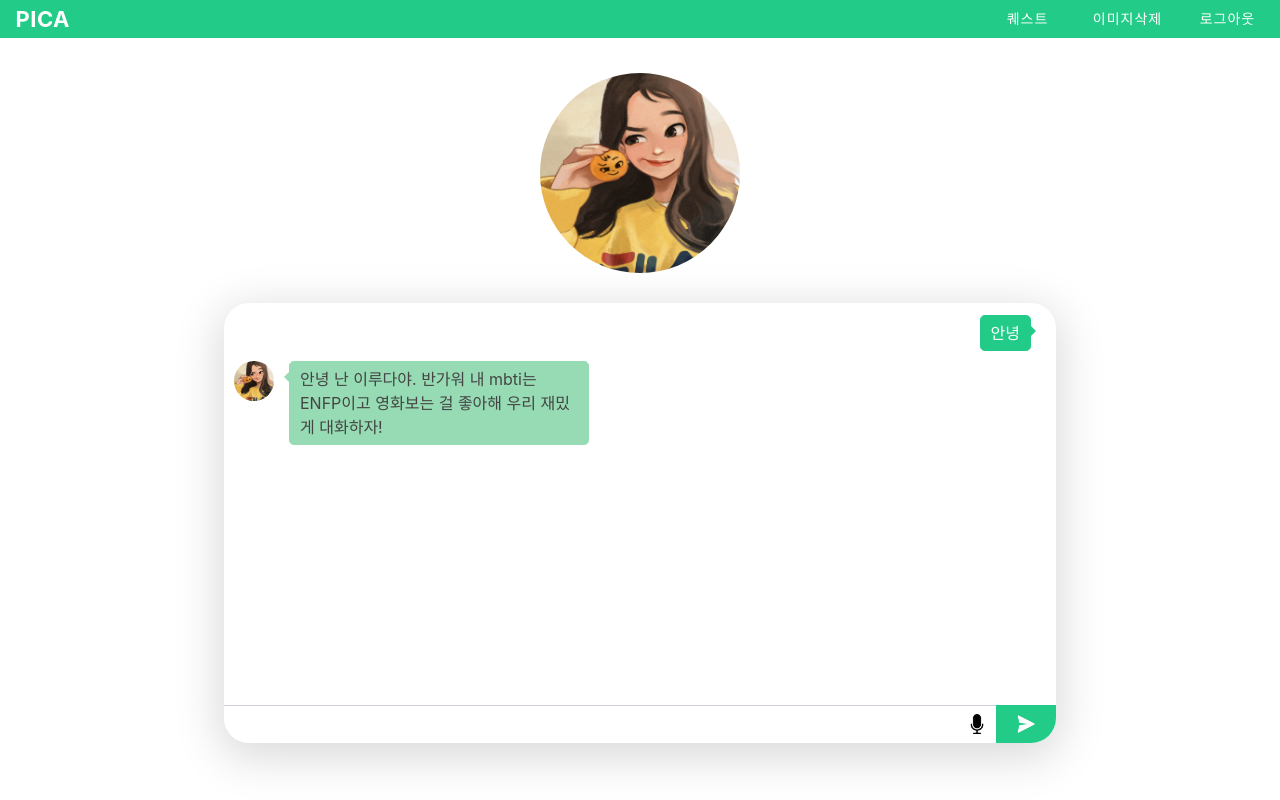
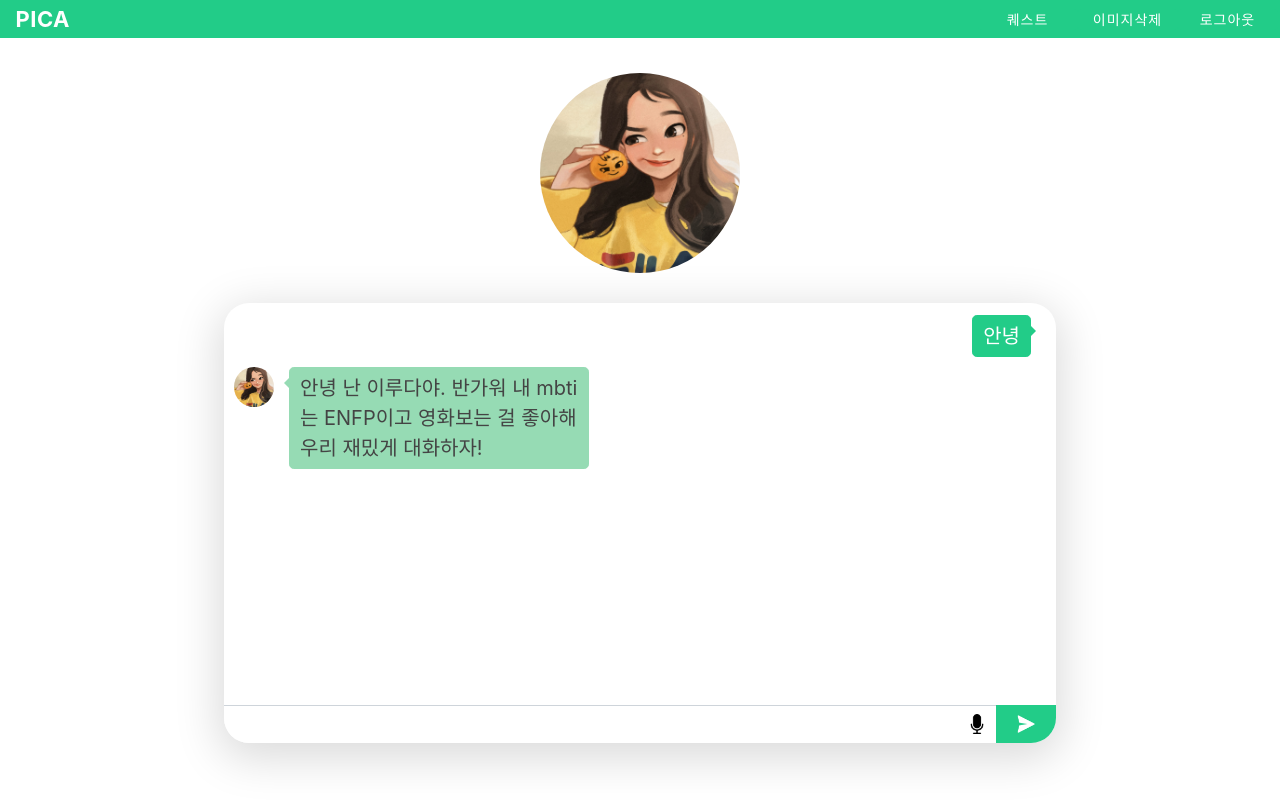
Before and after one commit to last-project-rookies/PICA, a Flask app: template PICA_WEB/templates/pages/chatbot.html in a window 1280 px wide. Run offline with Flask 3, Linux system fonts and the light colour scheme; the template is opened without the code that fills it, so the values that code supplies are empty; parts of the project's set-up code (start-up, migrations or seed data) failed here and were passed over; some libraries are stand-ins or nearby versions; some web fonts are replaced.

Commit message:
feat: 폰트 적용

```diff
--- a/PICA_WEB/static/assets/css/style.css
+++ b/PICA_WEB/static/assets/css/style.css
@@ -30,7 +30,7 @@ h3,
 h4,
 h5,
 h6 {
-  font-family: "Raleway", sans-serif;
+  font-family: 'Pretendard Variable', -apple-system, BlinkMacSystemFont, system-ui, Roboto, 'Helvetica Neue', 'Segoe UI', 'Apple SD Gothic Neo', 'Noto Sans KR', 'Malgun Gothic', sans-serif;
 }
 
 /*--------------------------------------------------------------
@@ -132,7 +132,7 @@ h6 {
   align-items: center;
   justify-content: space-between;
   padding: 10px 0 10px 30px;
-  font-family: "Raleway", sans-serif;
+  font-family: "font-family: 'Pretendard Variable', -apple-system, BlinkMacSystemFont, system-ui, Roboto, 'Helvetica Neue', 'Segoe UI', 'Apple SD Gothic Neo', 'Noto Sans KR', 'Malgun Gothic', sans-serif;way", sans-serif;
   font-size: 16px;
   font-weight: 700;
   color: #6a7489;
@@ -375,7 +375,6 @@ h6 {
 }
 
 #hero .btn-get-started {
-  font-family: "Raleway", sans-serif;
   font-weight: 500;
   font-size: 14px;
   letter-spacing: 1px;
@@ -387,7 +386,6 @@ h6 {
   background: #22cc88;
 }
 .btn-get-started {
-  font-family: "Raleway", sans-serif;
   font-weight: 500;
   font-size: 14px;
   letter-spacing: 1px;
@@ -643,7 +641,7 @@ section {
 .counts .counters p {
   padding: 0;
   margin: 0 0 20px 0;
-  font-family: "Raleway", sans-serif;
+  font-family: "font-family: 'Pretendard Variable', -apple-system, BlinkMacSystemFont, system-ui, Roboto, 'Helvetica Neue', 'Segoe UI', 'Apple SD Gothic Neo', 'Noto Sans KR', 'Malgun Gothic', sans-serif;way", sans-serif;
   font-size: 14px;
   font-weight: 600;
 }
@@ -951,7 +949,7 @@ section {
 }
 
 .cta .cta-btn {
-  font-family: "Raleway", sans-serif;
+  font-family: "font-family: 'Pretendard Variable', -apple-system, BlinkMacSystemFont, system-ui, Roboto, 'Helvetica Neue', 'Segoe UI', 'Apple SD Gothic Neo', 'Noto Sans KR', 'Malgun Gothic', sans-serif;way", sans-serif;
   text-transform: uppercase;
   font-weight: 500;
   font-size: 16px;
--- a/PICA_WEB/templates/public/header.html
+++ b/PICA_WEB/templates/public/header.html
@@ -14,6 +14,7 @@
 
     <!-- Google Fonts -->
     <link href="https://fonts.googleapis.com/css?family=Open+Sans:300,300i,400,400i,600,600i,700,700i|Raleway:300,300i,400,400i,500,500i,600,600i,700,700i|Poppins:300,300i,400,400i,500,500i,600,600i,700,700i" rel="stylesheet">
+    <link rel="stylesheet" type="text/css" href="https://cdn.jsdelivr.net/gh/orioncactus/pretendard/dist/web/variable/pretendardvariable.css" />
 
     <!-- Vendor CSS Files -->
     <link href="static/assets/vendor/bootstrap/css/bootstrap.min.css" rel="stylesheet">
@@ -59,6 +60,13 @@
       margin-right: 8px;
       max-width: 2000px;
   }
+
+    body{
+      font-family: 'Pretendard Variable', -apple-system, BlinkMacSystemFont, system-ui, Roboto, 'Helvetica Neue', 'Segoe UI', 'Apple SD Gothic Neo', 'Noto Sans KR', 'Malgun Gothic', sans-serif;
+      font-size:20px;
+      font-feature-settings: "ss01";
+  }
+
   </style>
   <body>
      <!-- ======= Header ======= -->
```
